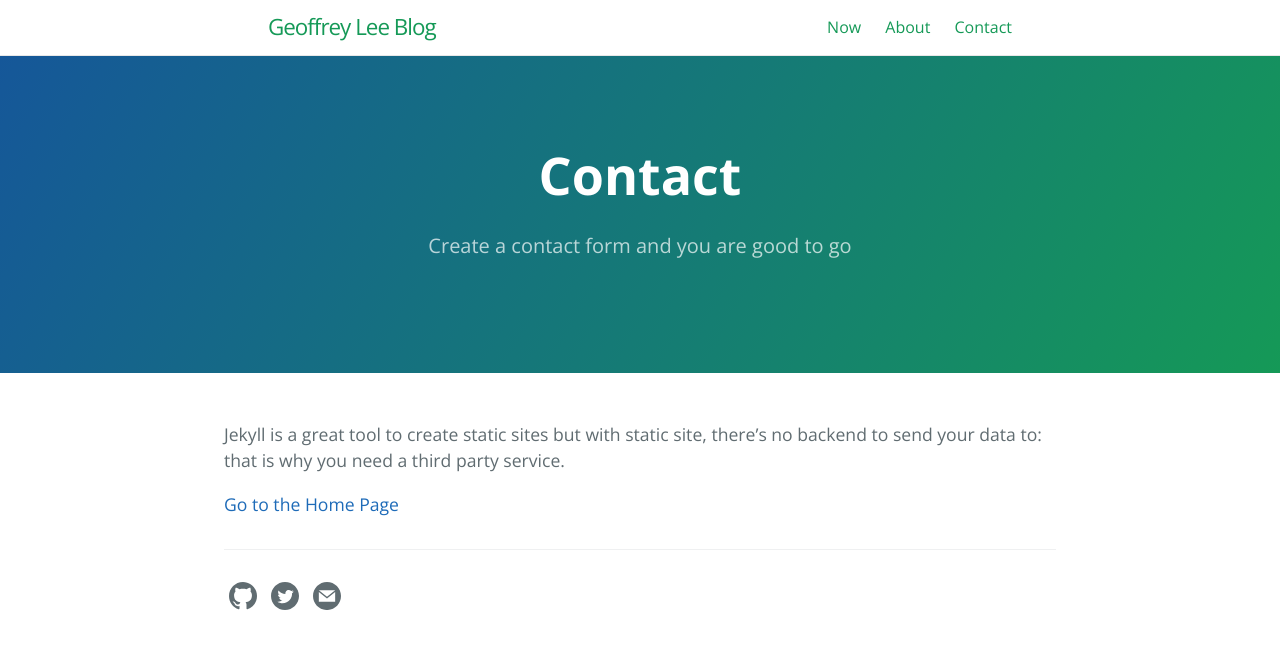
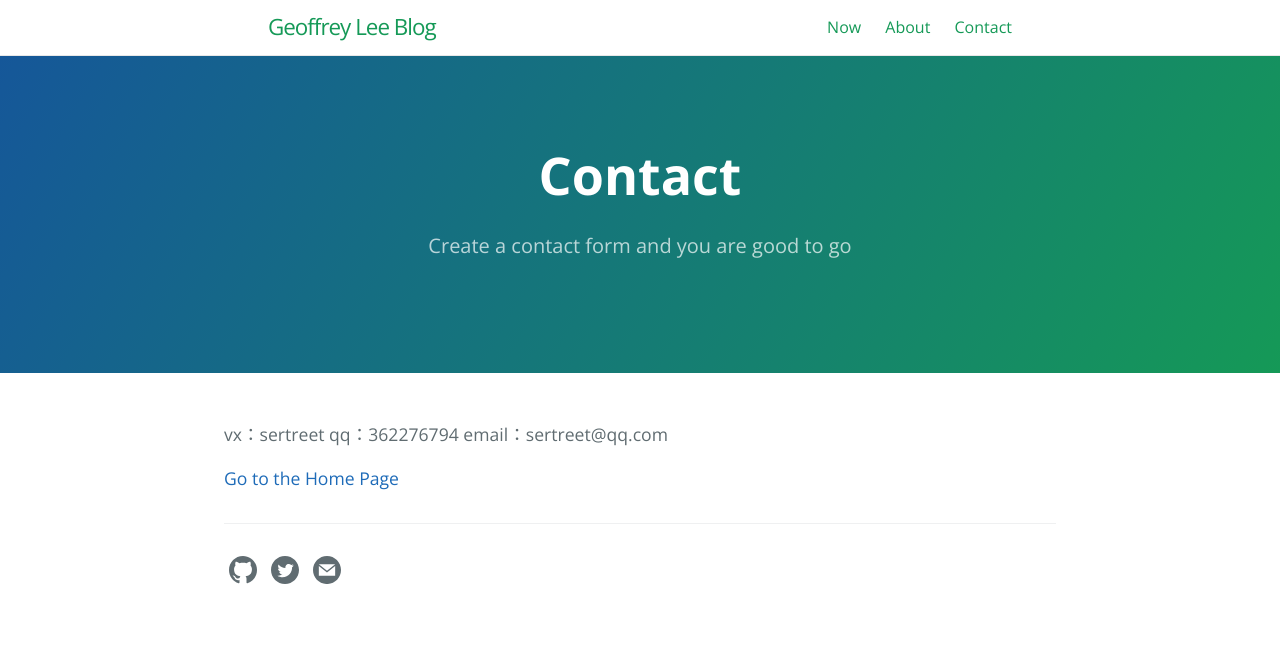
Before and after one commit to sertreet/sertreet.github.io, a Jekyll site: the page built from contact.md, in a window 1280 px wide. Shown: the top 649 px of the page. Built offline with Jekyll 4.4.1, drawn with Linux system fonts in a browser that asks for light colours.

Commit message:
Update contact.md

```diff
--- a/contact.md
+++ b/contact.md
@@ -6,6 +6,8 @@ ref: contact
 order: 1
 ---
 
-Jekyll is a great tool to create static sites but with static site, there's no backend to send your data to: that is why you need a third party service.
+vx：sertreet
+qq：362276794
+email：sertreet@qq.com
 
 [Go to the Home Page]({{ '/' | absolute_url }})
```
